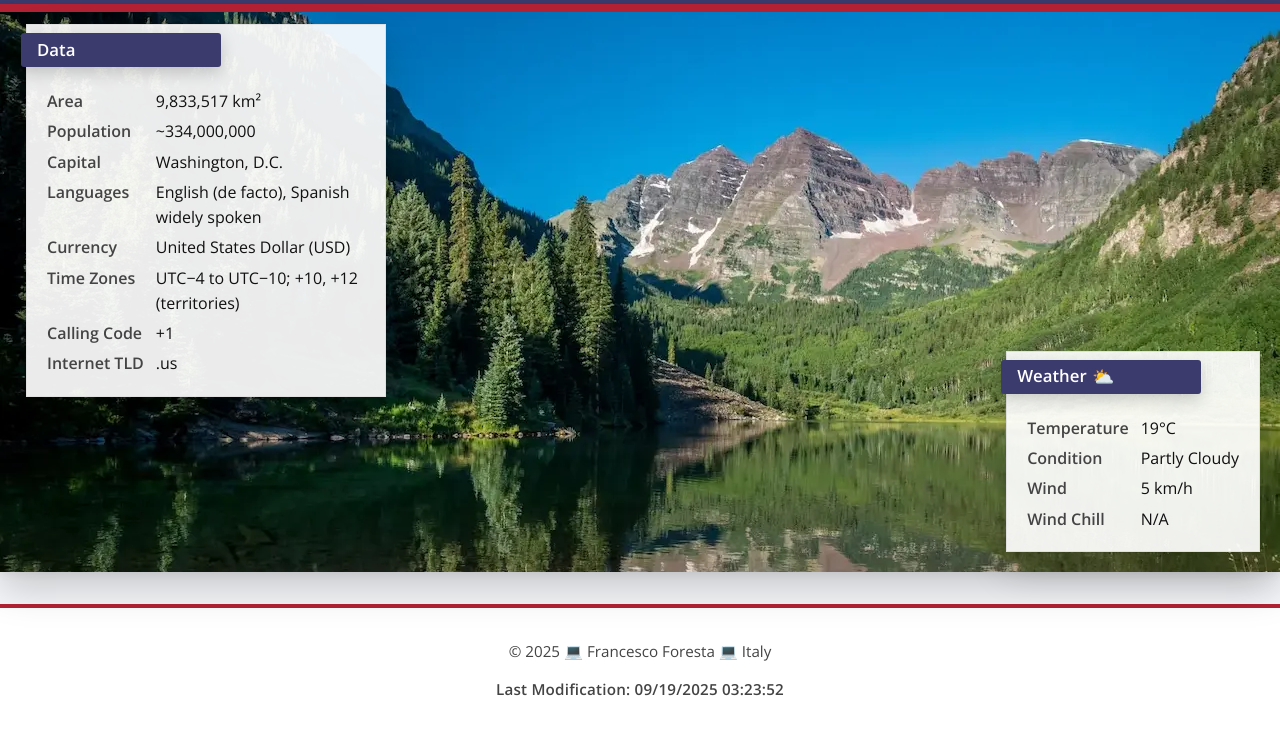
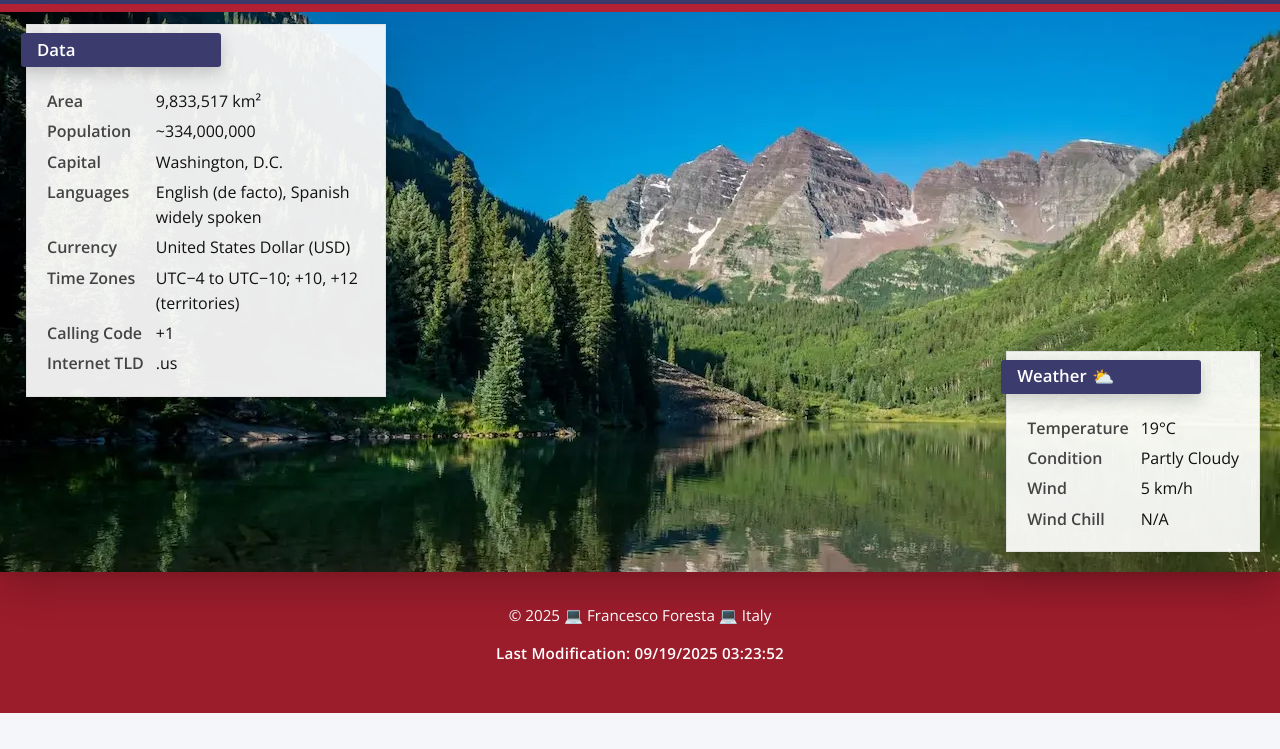
Before and after one commit to fforesta-dev/wdd131, a plain HTML site: page place.html in a window 1280 px wide. Shown: the part 99-848 px from the top of the page. After the commit the page ends 812 px from the top, so only its background shows below. Drawn offline with nearby package versions, Linux system fonts and the light colour scheme.

Commit message:
Minor fixes

```diff
--- a/styles/place.css
+++ b/styles/place.css
@@ -12,6 +12,8 @@
     --ribbon-overhang: 6px;
     --ribbon-length: 200px;
     --header-bar-h: 8px;
+    --footer-bg: #9b1c2b;
+    --footer-fg: #ffffff;
 }
 
 * {
@@ -57,7 +59,7 @@ body {
     display: grid;
     grid-template-columns: 1fr;
     gap: 1.25rem;
-    padding-block: 0 2rem;
+    padding-block: 0;
 }
 
 .hero {
@@ -140,12 +142,18 @@ body {
 }
 
 .site-footer {
-    background: #fff;
-    border-top: 4px solid var(--brand-red);
+    background: var(--footer-bg);
+    color: var(--footer-fg);
     text-align: center;
     padding: 1rem 0 2rem;
-    color: var(--ink-soft);
     font-size: .95rem;
+}
+
+#currentyear,
+.site-footer .dot,
+#lastModified,
+.site-footer .lastmod {
+    color: inherit;
 }
 
 .visually-hidden {
@@ -161,7 +169,6 @@ body {
 }
 
 .lastmod {
-    color: var(--accent);
     font-weight: 800;
     letter-spacing: .2px;
 }
@@ -178,7 +185,7 @@ body {
         grid-template-columns: 1fr;
         grid-template-areas: "hero";
         gap: 0;
-        padding-block: 0 2rem;
+        padding-block: 0;
     }
 
     .hero {
```
